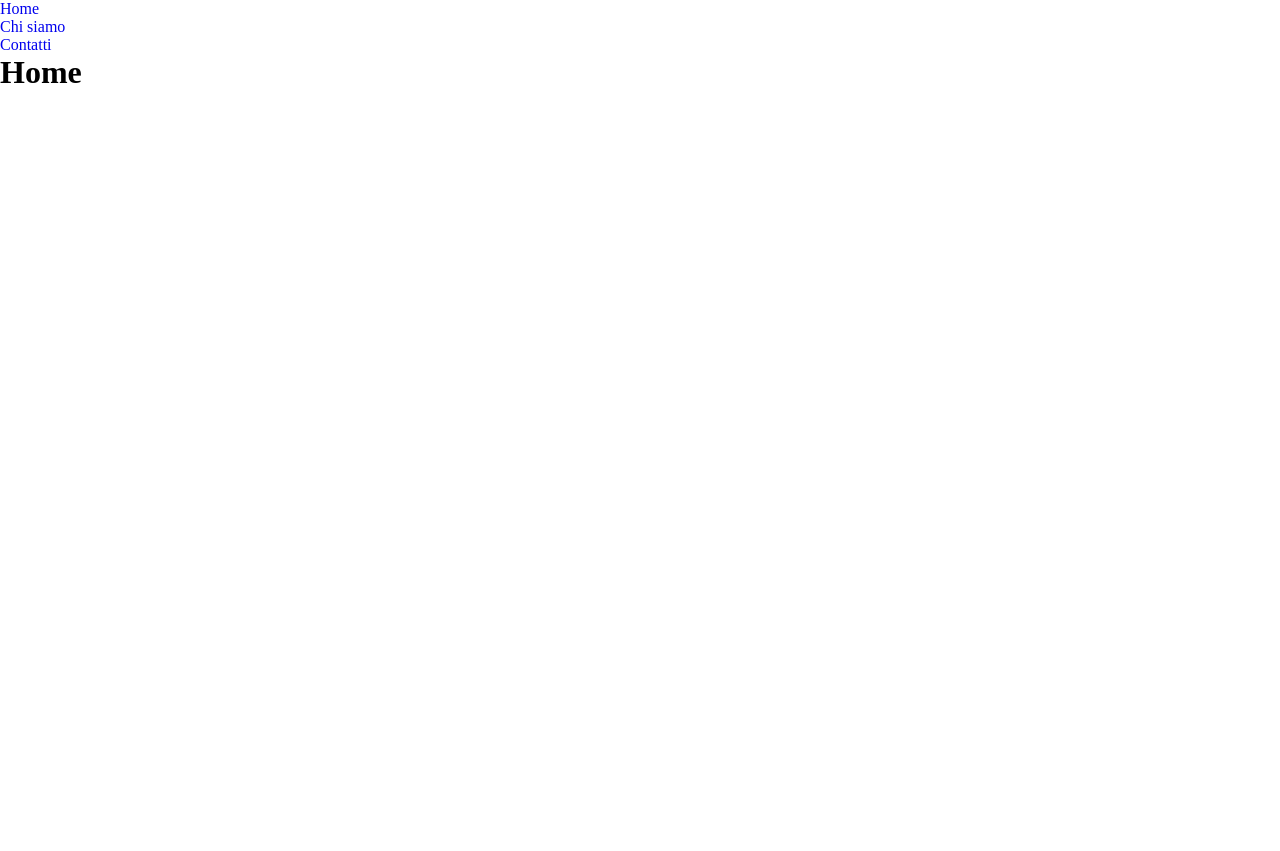
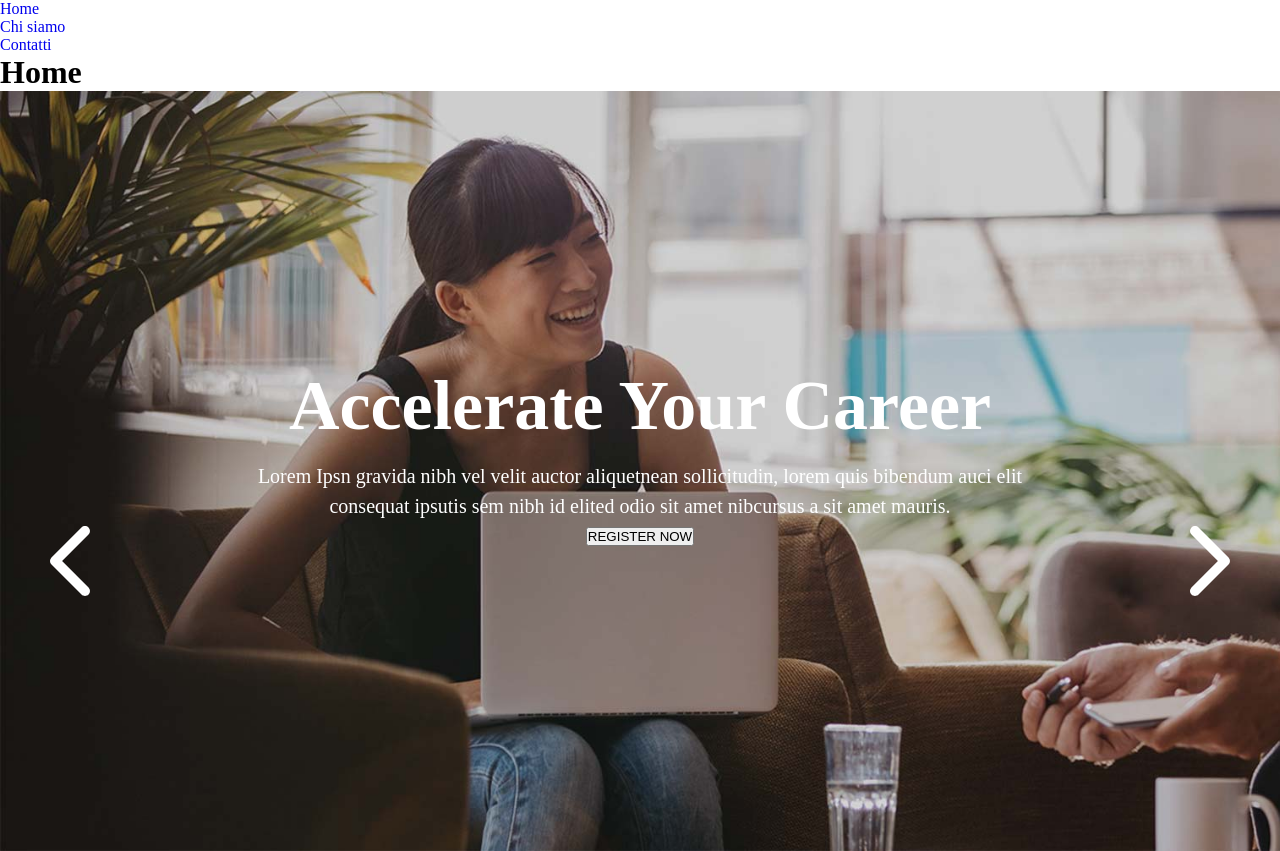
Before and after one commit to marcoceccarelli98/proj-html-vuejs, a Vue app: page / in a window 1280 px wide. Before the commit the page ends 800 px from the top, so only its background shows below. Built offline with nearby package versions, Linux system fonts and the light colour scheme.

Commit message:
[UPD] Home Carousel to finish

```diff
--- /dev/null
+++ b/src/components/AppCarousel.vue
@@ -0,0 +1,119 @@
+<!-- ---------------------------- -->
+<!--   TO DO : AGGIUNGERE PROPS   -->
+<!--      E RIMUOVERE STORE       -->
+<!-- ---------------------------- -->
+
+<script>
+import { store } from "../data/store.js";
+export default {
+  name: "AppCarousel",
+  props: ["image", "title", "text", "button"],
+
+  data() {
+    return {
+      store,
+      frame: 0,
+    };
+  },
+  methods: {
+    test() {
+      console.log(store.homeCarousel[0].image);
+    },
+    prev() {
+      this.frame--;
+      if (this.frame <= 0) {
+        this.frame = store.homeCarousel.length;
+      }
+    },
+    next() {
+      this.frame++;
+      if (this.frame >= store.homeCarousel.length) {
+        this.frame = 0;
+      }
+    },
+  },
+  created() {},
+  computed: {
+    backgroundStyle() {
+      return {
+        backgroundImage: "url(" + store.homeCarousel[this.frame].image + ")",
+      };
+    },
+  },
+};
+</script>
+
+<template>
+  <div class="bgImage" :style="backgroundStyle">
+    <!-- <button @click="test">TEST</button> -->
+    <div class="content">
+      <!-- TITLE -->
+      <h1>{{ store.homeCarousel[this.frame].title }}</h1>
+      <!-- TEXT -->
+      <p>{{ store.homeCarousel[this.frame].text }}</p>
+
+      <!-- button -->
+      <button>{{ store.homeCarousel[this.frame].button.btnStr }}</button>
+
+      <!-- CAROUSEL NAVIGATION -->
+      <a @click.prevent="prev">
+        <font-awesome-icon class="left-arrow" :icon="['fas', 'chevron-left']" />
+      </a>
+      <a @click.prevent="next">
+        <font-awesome-icon
+          class="right-arrow"
+          :icon="['fas', 'chevron-right']"
+        />
+      </a>
+    </div>
+  </div>
+</template>
+
+<!-- `${store.homeCarousel[this.frame].image}` -->
+<style scoped lang="scss">
+.bgImage {
+  position: relative;
+  display: flex;
+  justify-content: center;
+  align-items: center;
+  background-size: cover;
+  background-repeat: no-repeat;
+  height: 95vh;
+  width: 100%;
+}
+
+.content {
+  text-align: center;
+  max-width: 800px;
+  line-height: 30px;
+}
+
+h1 {
+  color: white;
+  font-size: 70px;
+  margin-bottom: 40px;
+}
+
+p {
+  color: white;
+  font-size: 20px;
+}
+
+.left-arrow {
+  position: absolute;
+  top: 50;
+  left: 0;
+  margin-left: 50px;
+  height: 80px;
+  color: white;
+}
+
+.right-arrow {
+  position: absolute;
+  top: 50;
+  right: 0;
+  margin-right: 50px;
+  height: 80px;
+  color: white;
+}
+</style>
--- a/src/data/store.js
+++ b/src/data/store.js
@@ -1,6 +1,33 @@
 import { reactive } from "vue";
 
 export const store = reactive({
-  loading: false,
-  apiUrl: "",
+  homeCarousel: [
+    {
+      image: "/h5-slide-1-background.jpg",
+      title: "Accelerate Your Career",
+      text: "Lorem Ipsn gravida nibh vel velit auctor aliquetnean sollicitudin, lorem quis bibendum auci elit consequat ipsutis sem nibh id elited odio sit amet nibcursus a sit amet mauris.",
+      button: {
+        btnStr: "REGISTER NOW",
+        btnType: "button",
+      },
+    },
+    {
+      image: "/public/h5-slide-2-background.jpg",
+      title: "Premium Education",
+      text: "Lorem Ipsn gravida nibh vel velit auctor aliquetnean sollicitudin, lorem quis bibendum auci elit consequat ipsutis sem nibh id elited odio sit amet nibcursus a sit amet mauris.",
+      button: {
+        btnStr: "fas fa-play",
+        btnType: "icon",
+      },
+    },
+    {
+      image: "/public/h5-slide-3-background.jpg",
+      title: "Contemporary Ideas",
+      text: "Lorem Ipsn gravida nibh vel velit auctor aliquetnean sollicitudin, lorem quis bibendum auci elit consequat ipsutis sem nibh id elited odio sit amet nibcursus a sit amet mauris.",
+      button: {
+        btnStr: "fas fa-play",
+        btnType: "icon",
+      },
+    },
+  ],
 });
--- a/src/main.js
+++ b/src/main.js
@@ -10,12 +10,13 @@ import { library } from "@fortawesome/fontawesome-svg-core";
 /* import font awesome icon component */
 import { FontAwesomeIcon } from "@fortawesome/vue-fontawesome";
 /* import specific icons */
-import { faUserSecret } from "@fortawesome/free-solid-svg-icons";
 import { faSearch } from "@fortawesome/free-solid-svg-icons";
 import { faPlay } from "@fortawesome/free-solid-svg-icons";
+import { faChevronLeft } from "@fortawesome/free-solid-svg-icons";
+import { faChevronRight } from "@fortawesome/free-solid-svg-icons";
 
 /* add icons to the library */
-library.add(faUserSecret, faSearch, faPlay);
+library.add(faSearch, faPlay, faChevronLeft, faChevronRight);
 
 createApp(App)
   .component("font-awesome-icon", FontAwesomeIcon)
--- a/src/pages/AppMain.vue
+++ b/src/pages/AppMain.vue
@@ -1,9 +1,11 @@
 <script>
-import axios from "axios";
+import AppCarousel from "../components/AppCarousel.vue";
 import { store } from "../data/store.js";
 export default {
   name: "AppMain",
-  components: {},
+  components: {
+    AppCarousel,
+  },
 
   data() {
     return {
@@ -11,13 +13,14 @@ export default {
     };
   },
   methods: {},
-  created() { },
+  created() {},
 };
 </script>
 
 <template>
   <main>
     <h1>Home</h1>
+    <AppCarousel />
   </main>
 </template>
 
```
